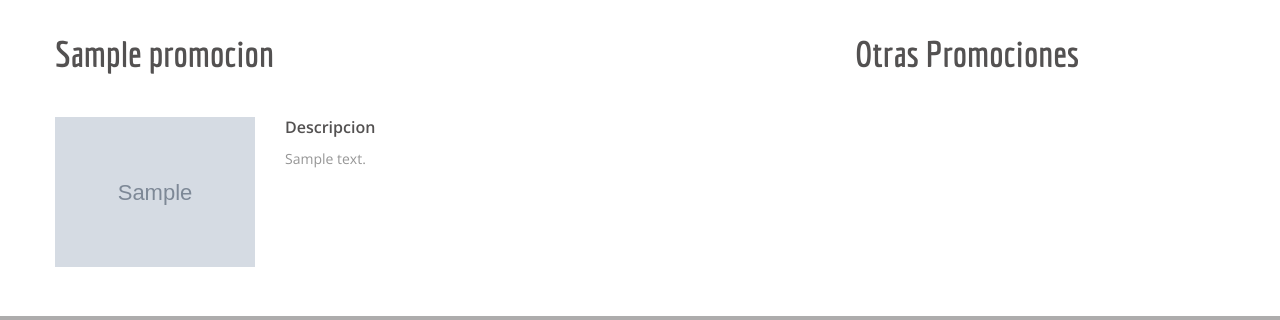
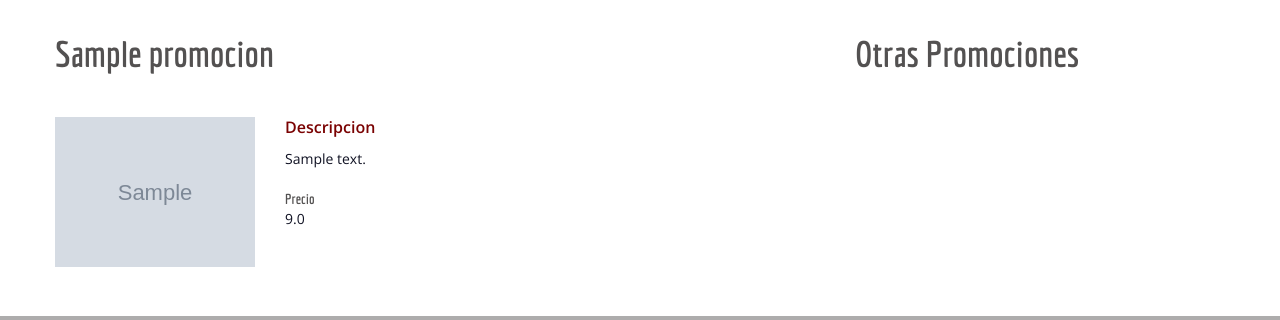
Before and after one commit to Kvelasquez92/marketing, a Django app: a page that uses templates/marketing/detalle_promo.html in a window 1280 px wide. Shown: the part 142-462 px from the top of the page. Run offline with Django 3.2, Linux system fonts and the light colour scheme; tables that the repository leaves empty hold one stand-in row (values such as "Sample post"); grey boxes marked "Sample" are stand-in pictures.

Commit message:
agregando precio y colores

```diff
--- a/marketing/views.py
+++ b/marketing/views.py
@@ -76,6 +76,7 @@
 
     def get_context_data(self, **kwargs):
         context = super(DetallePromocion, self).get_context_data(**kwargs)
+        context['real'] = context['object'].precio - context['object'].descuento
         context['promocion'] = Promocion.objects.exclude(id = context['object'].id)[:3]
         return context
 
--- a/static/css/style.css
+++ b/static/css/style.css
@@ -623,7 +623,7 @@
 }
 
 .color1 {
-    color: #535151;
+    color: #7a0202;
 }
 
 /*.color1 a:hover, a.color1:hover {
--- a/templates/marketing/detalle_producto.html
+++ b/templates/marketing/detalle_producto.html
@@ -10,7 +10,7 @@
           <img src="{{object.imagen.url}}" alt="" class=" fleft" width="100px" height="150px">
           <div class="extra_wrapper">
           <div class="bq_title color1">Descripcion</div>
-       		<div style="color:#101223">{{object.descripcion}}
+       		<div style="color:#101223"><p>{{object.descripcion}}</p>
           <h5>Precio</h5>
           {{object.precio}}
           </div>
--- a/templates/marketing/detalle_promo.html
+++ b/templates/marketing/detalle_promo.html
@@ -10,7 +10,10 @@
           <img src="{{object.imagen.url}}" alt="" class=" fleft" width="100px" height="150px">
           <div class="extra_wrapper">
           <div class="bq_title color1">Descripcion</div>
-       		{{object.descripcion}}
+          <div style="color:#101223"><p>{{object.descripcion}}</p>
+          <h5>Precio</h5>
+          {{real}}
+          </div>
           </div>
 
       </div>
@@ -23,7 +26,8 @@
           <div class="extra_wrapper">
             <div class="text1 color1">
               <a href="{% url 'promocion:detalle_promocion' promo.id%}">{{promo.nombre}}</a>
-            </div>{{promo.descripcion}}<a href="#" class="color1">[...]</a>
+              </div>
+              <div style="color:#101223">{{promo.descripcion}}<a href="#" class="color1">[...]</a></div>
           </div>
         </div>
         {% endfor%}
--- a/templates/marketing/promocion.html
+++ b/templates/marketing/promocion.html
@@ -18,8 +18,7 @@
             <div class="gall_bot">
             <div class="text1"><a href="{% url 'promocion:detalle_promocion' promo.id%}">{{promo.nombre}}</a></div>
             {{promo.descripcion}}
-            <br>
-            <a href="#" class="btn">more</a></div>
+            </div>
           </div>
         </div>
       </div>
```
